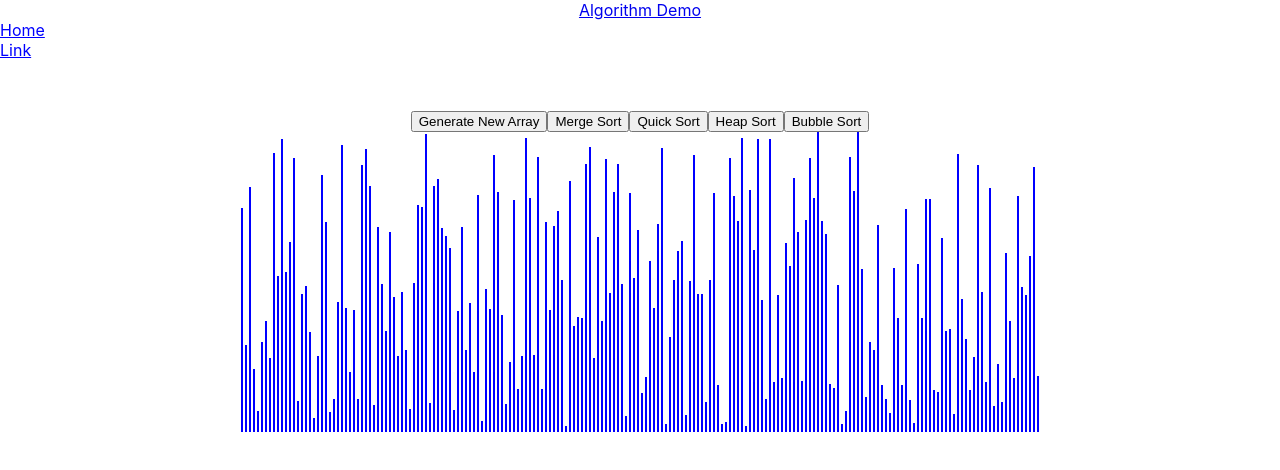
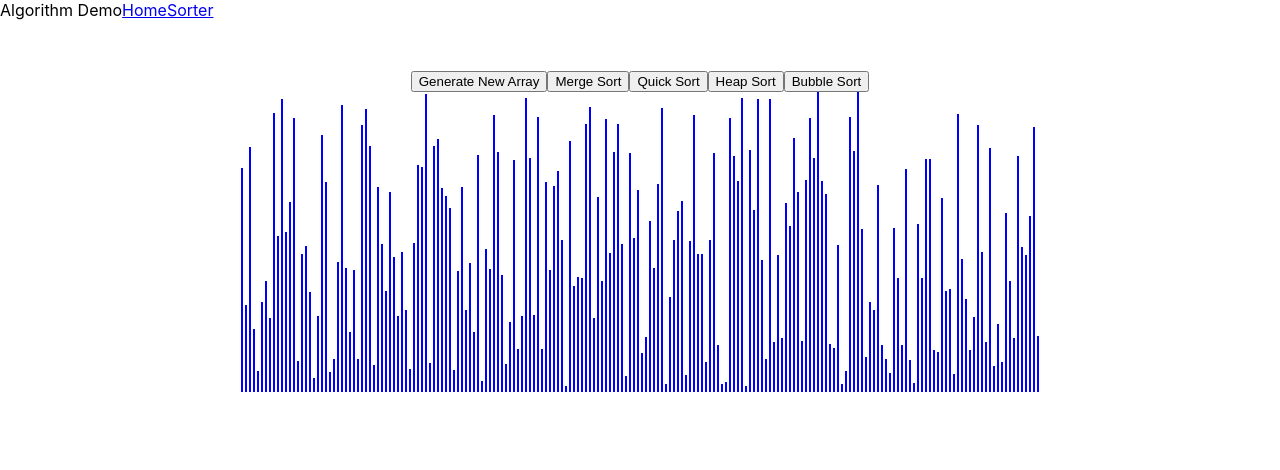
Before and after one commit to robert-a-johnston/algorithm-demo, a React (Create React App) app: page /sort in a window 1280 px wide. Shown: the top 470 px of the page. Built offline with nearby package versions, Linux system fonts and the light colour scheme.

Commit message:
Add headder

```diff
--- a/src/App.js
+++ b/src/App.js
@@ -13,7 +13,7 @@ function App() {
         <main>
         <Routes>
           <Route
-          path='/sort'
+            path='/sort'
             element={<SortDisplay/>}/>
         </Routes>
         </main>
--- a/src/components/Header/Header.css
+++ b/src/components/Header/Header.css
@@ -1,7 +1,7 @@
-.topNavbar {
-  font-size: 1.5rem;
-  }
-  .nav-link {
+/* .topNavbar {
+  font-size: 3rem;
+  } */
+  /* .nav-link {
     display: flex;
     overflow-wrap: normal;
     margin: auto;
@@ -16,8 +16,8 @@
   }
   span {
     color: blue;
-  }
-  /* .container {
+  } */
+  .container {
     display: flex;
     align-content: center;
-  } */
+  }
--- a/src/components/Header/Header.js
+++ b/src/components/Header/Header.js
@@ -2,16 +2,17 @@ import React from 'react'
 import Nav from 'react-bootstrap/Nav'
 import Container from 'react-bootstrap/Container'
 import Navbar from 'react-bootstrap/Navbar'
+import { NavLink } from 'react-router-dom'
 import './Header.css'
 
 
 const Header = () => (
   <Navbar bg="light" expand="lg">
-  <Container>
-    <Navbar.Brand href="#home">Algorithm Demo</Navbar.Brand>
+  <Container id="container">
+    <Navbar.Brand>Algorithm Demo</Navbar.Brand>
       <Nav className="me-auto">
-        <Nav.Link href="#home">Home</Nav.Link>
-        <Nav.Link href="#link">Link</Nav.Link>
+        <NavLink to="/">Home</NavLink>
+        <NavLink to="/sort">Sorter</NavLink>
       </Nav>
   </Container>
 </Navbar>
--- a/src/components/sort-display/SortDisplay.js
+++ b/src/components/sort-display/SortDisplay.js
@@ -124,12 +124,12 @@ function randomIntFromInterval(min, max) {
   return Math.floor(Math.random() * (max - min + 1) + min);
 }
 
-function arraysAreEqual(arrayOne, arrayTwo) {
-  if (arrayOne.length !== arrayTwo.length) return false;
-  for (let i = 0; i < arrayOne.length; i++) {
-    if (arrayOne[i] !== arrayTwo[i]) {
-      return false;
-    }
-  }
-  return true;
-}
+// function arraysAreEqual(arrayOne, arrayTwo) {
+//   if (arrayOne.length !== arrayTwo.length) return false;
+//   for (let i = 0; i < arrayOne.length; i++) {
+//     if (arrayOne[i] !== arrayTwo[i]) {
+//       return false;
+//     }
+//   }
+//   return true;
+// }
```
